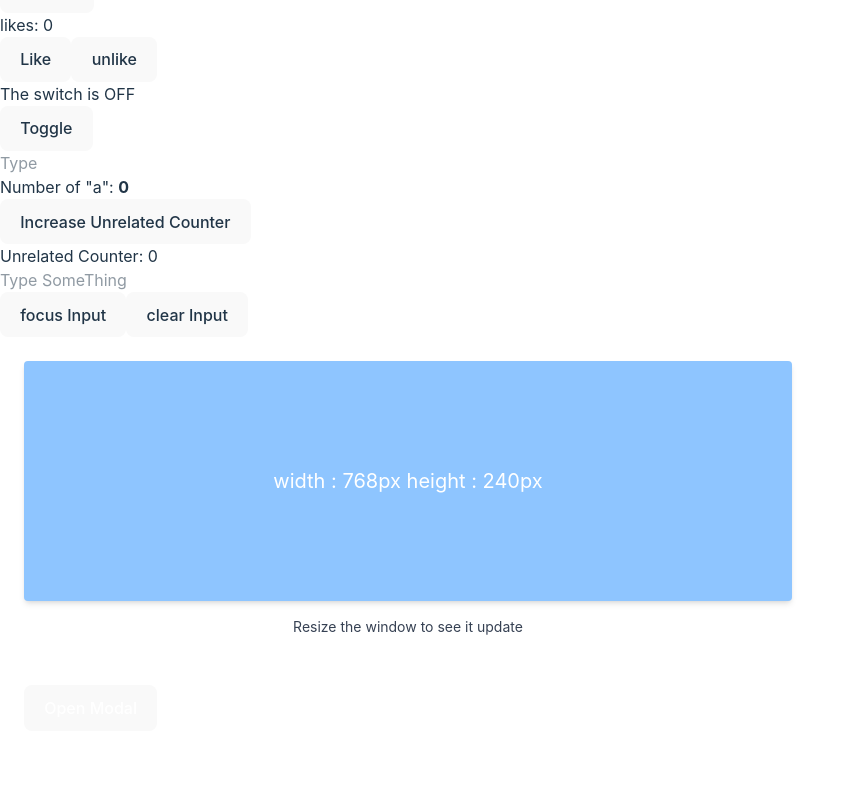
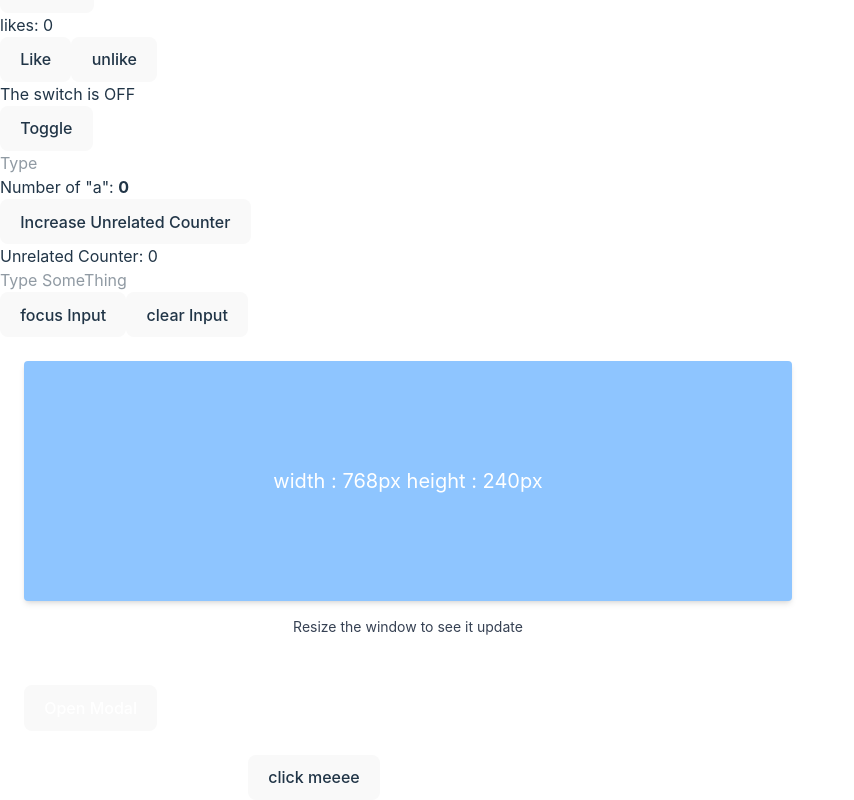
Before and after one commit to syedomer17/The-React.js, a React (Vite) app in the folder client/: page / in a window 1280 px wide. Shown: the part 626-1426 px from the top of the page, without its empty margins (0-854 px from the left). Before the commit the page ends 1381 px from the top, so only its background shows below. Built offline with nearby package versions, Linux system fonts and the light colour scheme.

Commit message:
forwardRef

```diff
--- a/client/src/App.jsx
+++ b/client/src/App.jsx
@@ -16,6 +16,7 @@ import ParentComponent from './components/UseImperativeHandle/ParentComponent';
 import ResizableBox from './components/useLayoutEffect/ResizableBox';
 import Modal from './components/React-Portals/Modal';
 import { useSelector } from 'react-redux';
+import ParentInput from './components/Forward-Refs/ParentInput';
 
 
 
@@ -82,6 +83,9 @@ const App = () => {
         </Modal>
       )}
     </div>
+    <div>
+      <ParentInput />
+    </div>
     </div>
   )
 }
--- /dev/null
+++ b/client/src/components/Forward-Refs/MeInput.jsx
@@ -0,0 +1,11 @@
+import React, { forwardRef } from 'react'
+
+const MeInput = forwardRef((props,ref) => {
+    return(
+        <>
+        <input type="text" ref={ref} />
+        </>
+    )
+})
+
+export default MeInput
--- /dev/null
+++ b/client/src/components/Forward-Refs/ParentInput.jsx
@@ -0,0 +1,18 @@
+import React, { useRef } from 'react';
+import MeInput from './MeInput';
+
+const ParentInput = () => {
+    const inputRef = useRef();
+
+    const handleFocuse = () => {
+        inputRef.current.focus();
+    }
+  return (
+    <div>
+      <MeInput ref={inputRef} />
+      <button onClick={handleFocuse}>click meeee</button>
+    </div>
+  )
+}
+
+export default ParentInput
```
